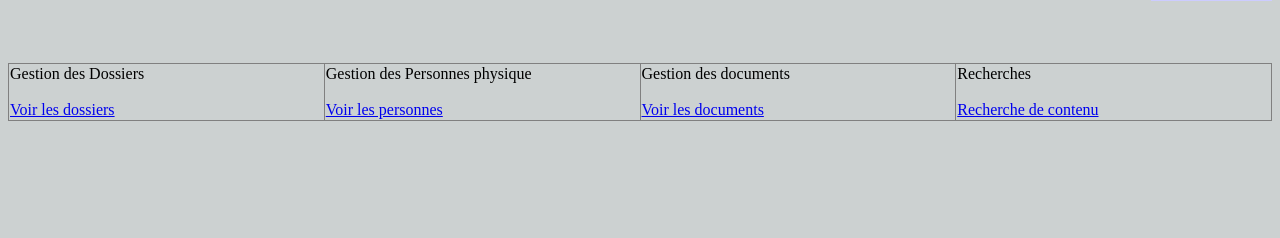
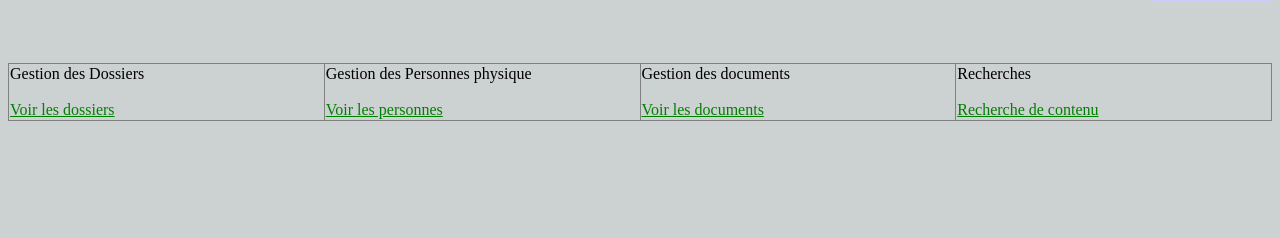
Before and after one commit to thoced/php-gestion-enquete, a PHP site: page /App/Main/MainView.php in a window 1280 px wide. Shown: the part 167-405 px from the top of the page. Run offline with PHP 8.4, Linux system fonts and the light colour scheme; data that the repository does not hold is empty.

Commit message:
- utilisation du contenu

```diff
--- a/App/Main/MainView.php
+++ b/App/Main/MainView.php
@@ -22,15 +22,15 @@
         <tr>
           <td style="width: 25%;">Gestion des Dossiers<br>
             <br>
-            <a href="?target_link=VIEWDOSSIERS">Voir les dossiers</a></td>
+            <a class="contenu" href="?target_link=VIEWDOSSIERS">Voir les dossiers</a></td>
           <td style="width: 25%;">Gestion des Personnes physique<br>
             <br>
-            <a href="?target_link=VIEWPERSONNES">Voir les personnes</a></td>
+            <a class="contenu" href="?target_link=VIEWPERSONNES">Voir les personnes</a></td>
           <td style="width:25%;">Gestion des documents<br><br>
-              <a href="?target_link=VIEWDOCUMENTS">Voir les documents</a>
+              <a class="contenu" href="?target_link=VIEWDOCUMENTS">Voir les documents</a>
           </td>
           <td style="width:25%;">Recherches<br><br>
-              <a href="?target_link=VIEWRECHERCHES">Recherche de contenu</a>
+              <a class="contenu" href="?target_link=VIEWRECHERCHES">Recherche de contenu</a>
           </td>
         </tr>
       </tbody>
```
